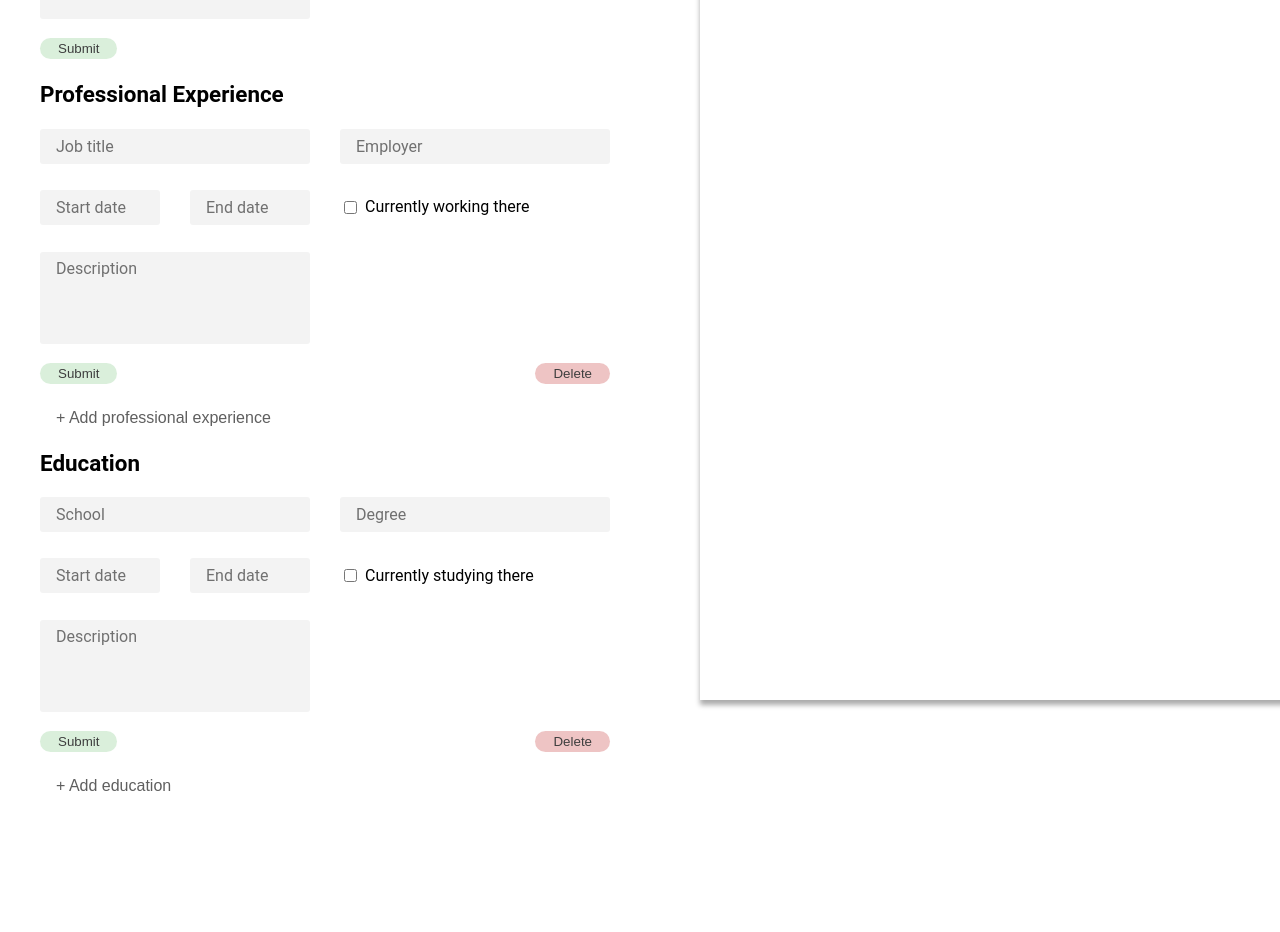
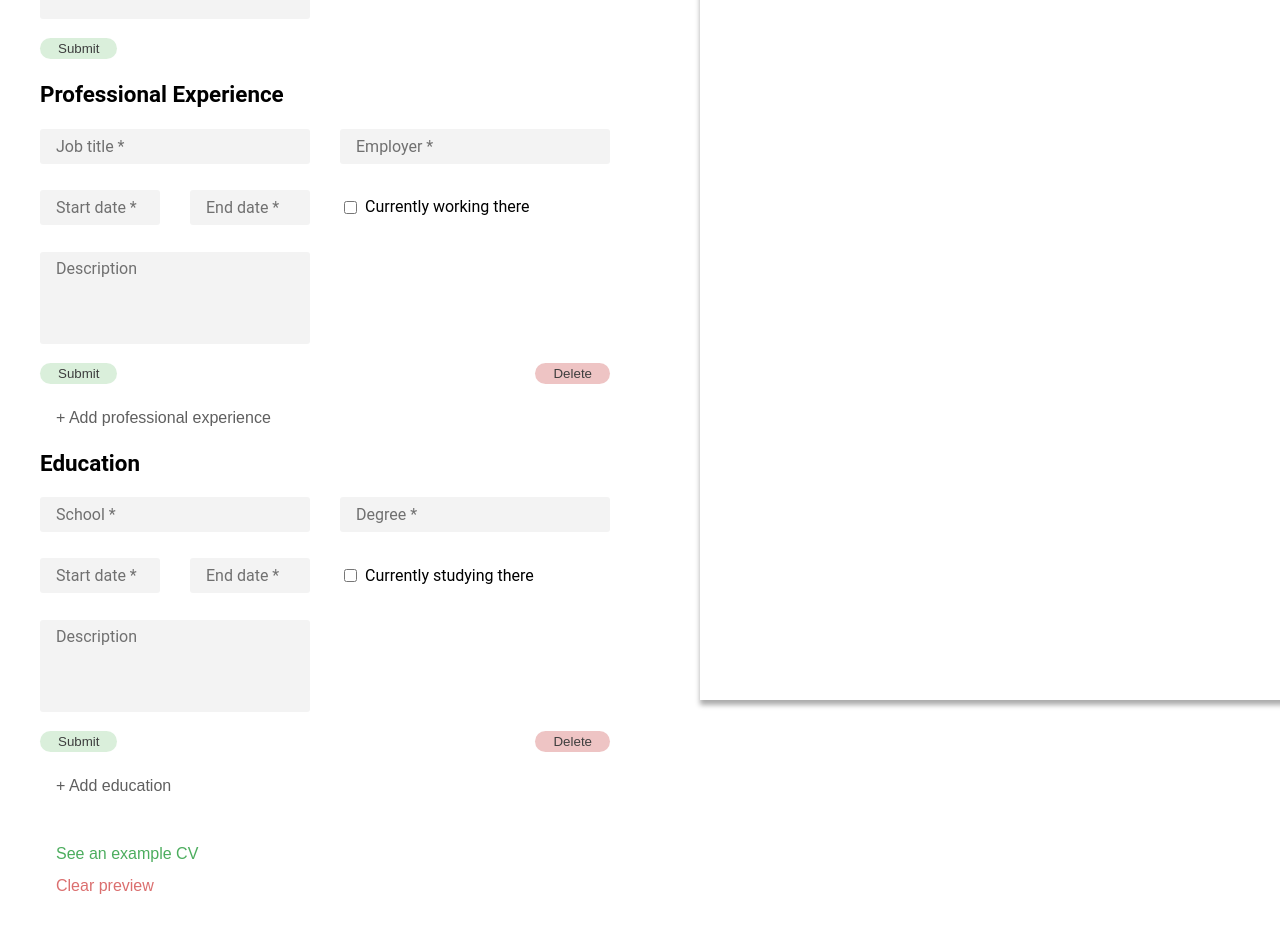
Before and after one commit to e-motta/TOP-Project-CV-Application, a React (Create React App) app: page / in a window 1280 px wide. Shown: the part 500-1432 px from the top of the page. Before the commit the page ends 1320 px from the top, so only its background shows below. Built offline with nearby package versions, Linux system fonts and the light colour scheme.

Commit message:
implemented example and clear preview

```diff
--- a/src/components/Content.jsx
+++ b/src/components/Content.jsx
@@ -49,6 +49,8 @@ class Content extends React.Component {
     // eslint-disable-next-line max-len
     this.handleCurrentCheckProfessionalExperience = this.handleCurrentCheckProfessionalExperience.bind(this);
     this.handleCurrentCheckEducation = this.handleCurrentCheckEducation.bind(this);
+    this.autoFillExample = this.autoFillExample.bind(this);
+    this.clearPreview = this.clearPreview.bind(this);
   }
 
   handlePersonalDetails(e) {
@@ -202,6 +204,72 @@ class Content extends React.Component {
     this.setState({ education });
   }
 
+  autoFillExample() {
+    this.setState(() => ({
+      firstName: 'John',
+      lastName: 'Doe',
+      jobTitle: 'Software Developer',
+      email: 'johndoe@email.com',
+      phone: '311-555-2368',
+      professionalSummary: 'Lorem ipsum dolor sit amet, consectetur adipisicing elit. Dolorem iusto consequuntur repellat esse magni harum unde voluptatibus quaerat. Nostrum, dolores praesentium numquam blanditiis enim necessitatibus natus nesciunt aliquam magnam iusto inventore ad quisquam ullam impedit assumenda doloremque dolorum odio sunt.',
+      professionalExperiences: [
+        {
+          id: uniqid(),
+          jobTitle: 'Software Developer',
+          employer: 'Tech Company',
+          startDate: '01/2021',
+          endDate: '08/2022',
+          current: false,
+          description: 'Lorem ipsum dolor, sit amet consectetur adipisicing elit. Tenetur sint ad mollitia minus, fugiat neque.',
+        },
+      ],
+      education: [
+        {
+          id: uniqid(),
+          school: 'Harvard',
+          degree: 'Computer Science',
+          startDate: '01/2016',
+          endDate: '01/2021',
+          current: false,
+          description: 'Lorem ipsum dolor sit amet, consectetur adipisicing elit. Tenetur et illum corrupti maxime! Explicabo atque, voluptatibus maiores saepe molestias eveniet.',
+        },
+      ],
+    }));
+  }
+
+  clearPreview() {
+    this.setState(() => ({
+      firstName: '',
+      lastName: '',
+      jobTitle: '',
+      email: '',
+      phone: '',
+      professionalSummary: '',
+      professionalExperiences: [
+        {
+          id: uniqid(),
+          jobTitle: '',
+          employer: '',
+          startDate: '',
+          endDate: '',
+          current: false,
+          description: '',
+        },
+      ],
+      education: [
+        {
+          id: uniqid(),
+          school: '',
+          degree: '',
+          startDate: '',
+          endDate: '',
+          current: false,
+          description: '',
+        },
+      ],
+    }));
+  }
+
   render() {
     const {
       firstName,
@@ -233,6 +301,8 @@ class Content extends React.Component {
           deleteEducationItem={this.deleteEducationItem}
           handleCurrentCheckProfessionalExperience={this.handleCurrentCheckProfessionalExperience}
           handleCurrentCheckEducation={this.handleCurrentCheckEducation}
+          autoFillExample={this.autoFillExample}
+          clearPreview={this.clearPreview}
         />
         <PreviewCV
           firstName={firstName}
--- a/src/components/InputCV.jsx
+++ b/src/components/InputCV.jsx
@@ -33,6 +33,8 @@ class InputCV extends React.Component {
       deleteEducationItem,
       handleCurrentCheckProfessionalExperience,
       handleCurrentCheckEducation,
+      autoFillExample,
+      clearPreview,
     } = this.props;
 
     return (
@@ -101,6 +103,31 @@ class InputCV extends React.Component {
             + Add education
 
           </button>
+
+          <div className="spacer" />
+          <div className="spacer" />
+
+          <button
+            type="button"
+            className="add-btn"
+            onClick={autoFillExample}
+            style={{ color: '#4cad5e' }}
+          >
+            See an example CV
+          </button>
+
+          <div className="small-spacer" />
+
+          <button
+            type="button"
+            className="add-btn"
+            onClick={clearPreview}
+            style={{ color: '#db6f6f' }}
+          >
+            Clear preview
+          </button>
+
+          <div className="spacer" />
           <div className="spacer" />
         </div>
 
@@ -132,6 +159,8 @@ InputCV.propTypes = {
   deleteEducationItem: PropTypes.func.isRequired,
   handleCurrentCheckProfessionalExperience: PropTypes.func.isRequired,
   handleCurrentCheckEducation: PropTypes.func.isRequired,
+  autoFillExample: PropTypes.func.isRequired,
+  clearPreview: PropTypes.func.isRequired,
 };
 
 export default InputCV;
--- a/src/components/InputEducation.jsx
+++ b/src/components/InputEducation.jsx
@@ -63,6 +63,7 @@ class InputEducation extends React.Component {
                   title="End date"
                   type="date"
                   id={educationItem.id}
+                  required="required"
                 />
               ) : <div />}
           </div>
--- a/src/components/InputProfessionalExperience.jsx
+++ b/src/components/InputProfessionalExperience.jsx
@@ -63,6 +63,7 @@ class InputProfessionalExperience extends React.Component {
                   title="End date"
                   type="date"
                   id={professionalExperience.id}
+                  required="required"
                 />
               ) : <div />}
           </div>
--- a/src/components/SimpleInput.jsx
+++ b/src/components/SimpleInput.jsx
@@ -48,13 +48,15 @@ class SimpleInput extends React.Component {
       filled,
     } = this.state;
 
+    const requiredIndicator = required ? '*' : '';
+
     return (
       <div className={type === 'date' ? 'input-component date-input-component' : 'input-component'}>
         <label
           htmlFor={parent + title + id}
           className={focused || filled ? 'simple-label-focused' : 'simple-label'}
         >
-          {title}
+          {`${title} ${requiredIndicator}`}
         </label>
         <input
           id={parent + title + id}
```
